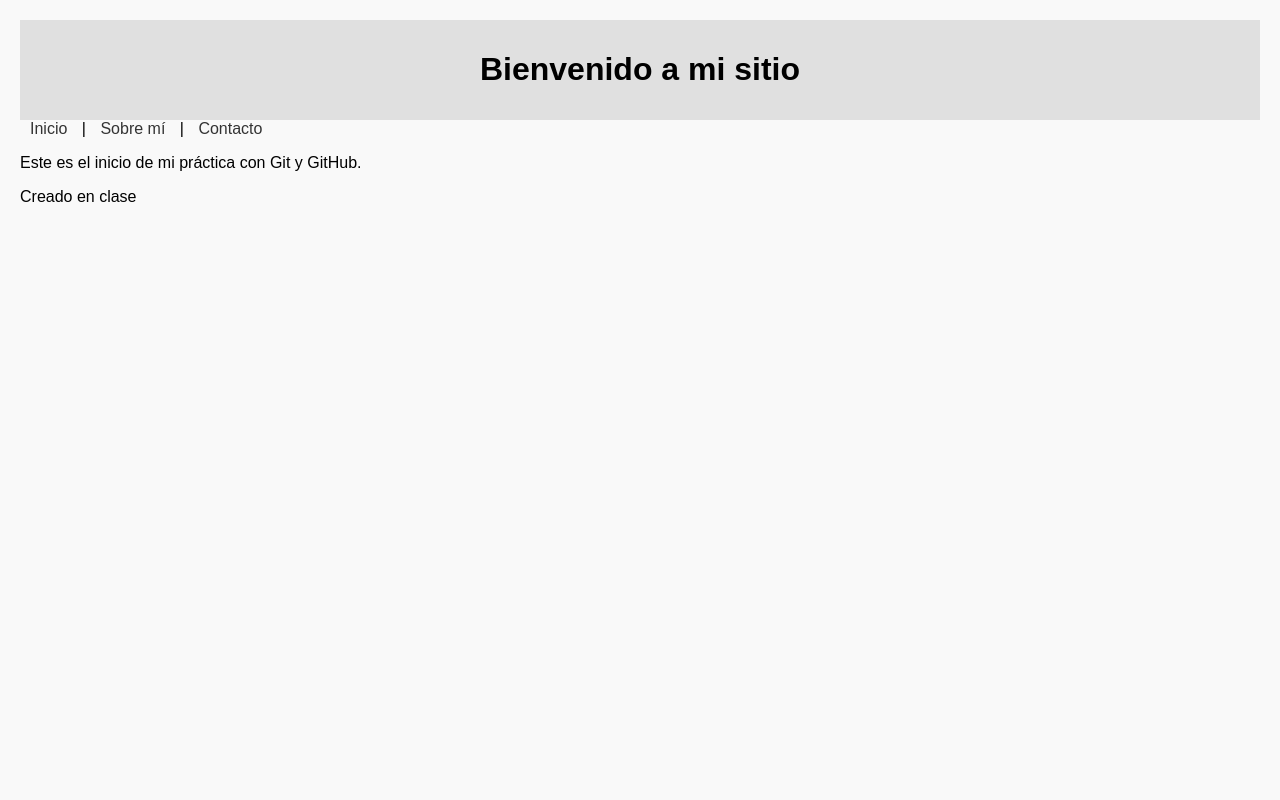
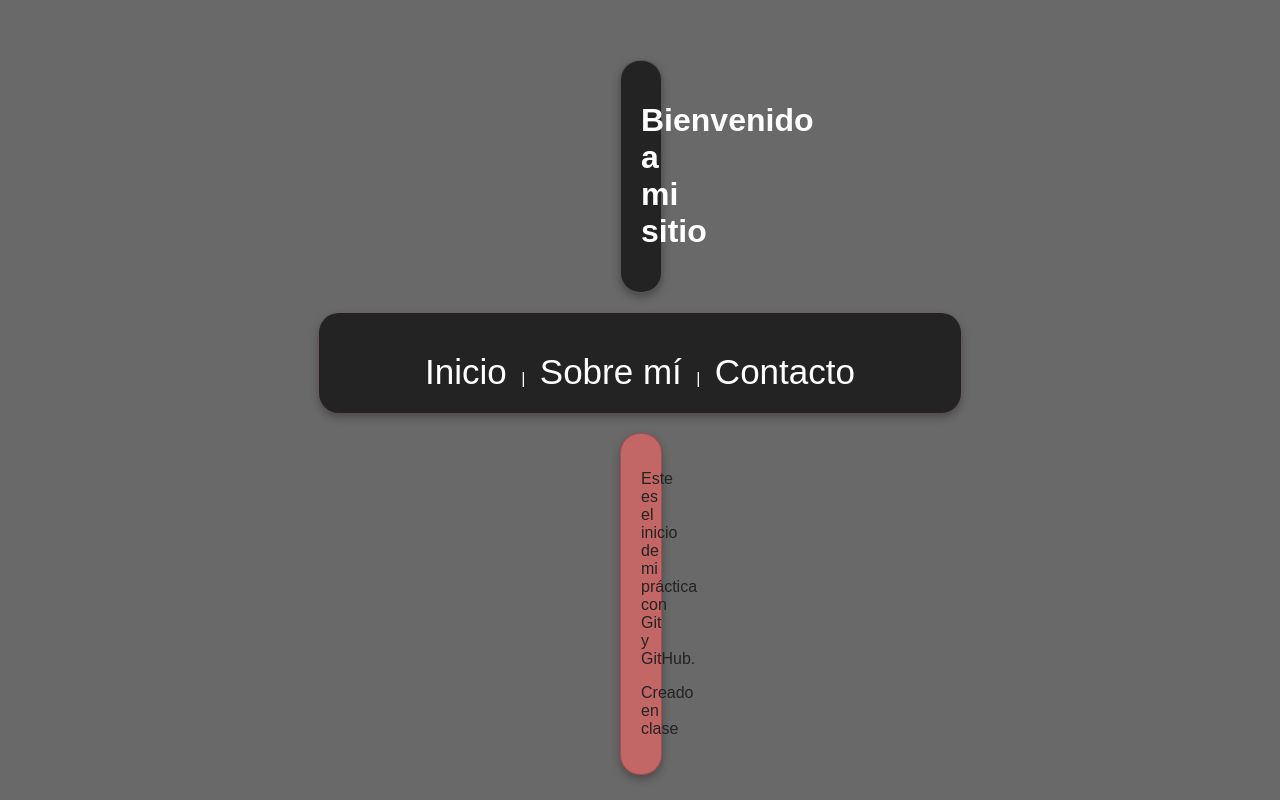
Before and after one commit to Emipipipop/practica-web, a plain HTML site: page index.html in a window 1280 px wide. Drawn offline with Linux system fonts and the light colour scheme.

Commit message:
Actualizado

```diff
--- a/CSS/style.css
+++ b/CSS/style.css
@@ -1,18 +1,61 @@
 body {
- font-family: Arial, sans-serif;
+ font-family: "Zen Dots", Arial, sans-serif;
  margin: 20px;
- background-color: #f9f9f9;
+ background-color: #696969;
 }
+
 header {
- background: #e0e0e0;
- padding: 10px;
+ color: #ffffff;
+ border: 0.1px , solid #e4dcdc44;
+ box-shadow: 0 4px 8px rgba(0,0,0,0.3);
+ border-radius: 20px;
+ background: #242323;
+ padding: 20px;
  text-align: center;
+ margin-top: 60px;
+ margin-left: 600px;
+ margin-right: 600px;
 }
+
+
+header.h1 {
+    color: #242323;
+ border: 0.1px , solid #44111144;
+ box-shadow: 0 4px 8px rgba(0,0,0,0.3);
+ border-radius: 20px;
+ background: #c36666;
+ padding: 20px;
+ text-align: center;
+ margin-top: 20px;
+ margin-left: 600px;
+ margin-right: 600px;
+}
+
+header.menu {
+  border: 1px solid #44111144;
+  box-shadow: 0 4px 8px rgba(0,0,0,0.3);
+  border-radius: 20px;
+  background: #242323;
+  padding: 20px;
+  text-align: center;
+  max-width: 600px;
+  margin: 20px auto;
+}
+
+
 nav a {
+ font-size: 35px;
  margin: 0 10px;
  text-decoration: none;
- color: #333;
+ color: #ffffff;
+ align-items: center;
 }
+
+nav {
+    margin-top: 18px;
+    text-align: center;
+}
+
 form {
  background: #fff;
  padding: 15px;
--- a/index.html
+++ b/index.html
@@ -8,17 +8,21 @@
  <header>
  <h1>Bienvenido a mi sitio</h1>
  </header>
+ <header class="menu">
  <nav>
  <a href="index.html">Inicio</a> |
  <a href="about.html">Sobre mí</a> |
  <a href="contact.html">Contacto</a>
  </nav>
+ </header>
+ <header class= "h1">
  <main>
  <p>Este es el inicio de mi práctica con Git y GitHub.</p>
  </main>
  <footer>
  <p>Creado en clase </p>
  </footer>
+ </header>
  <script src="js/script.js"></script>
 </body>
 </html>
```
Also changed, not shown: about.html (renamed from aboout.html).
